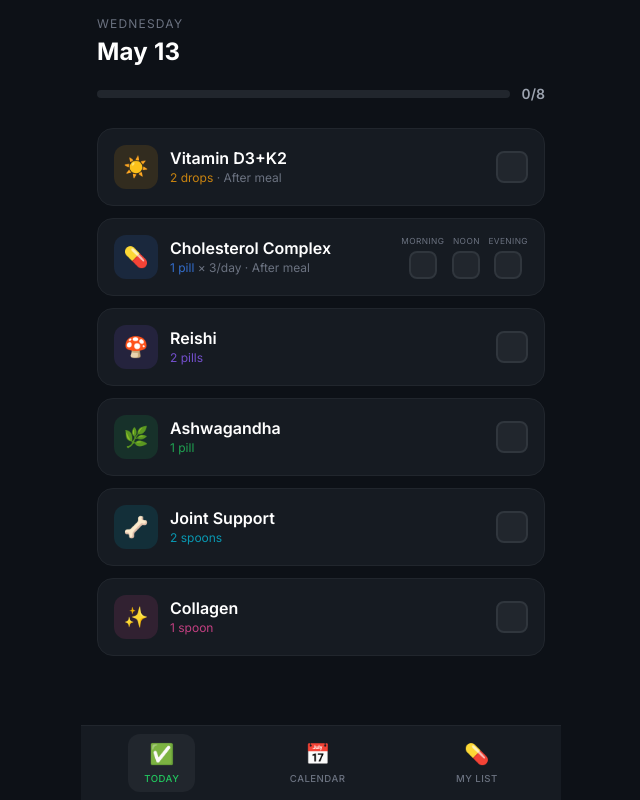
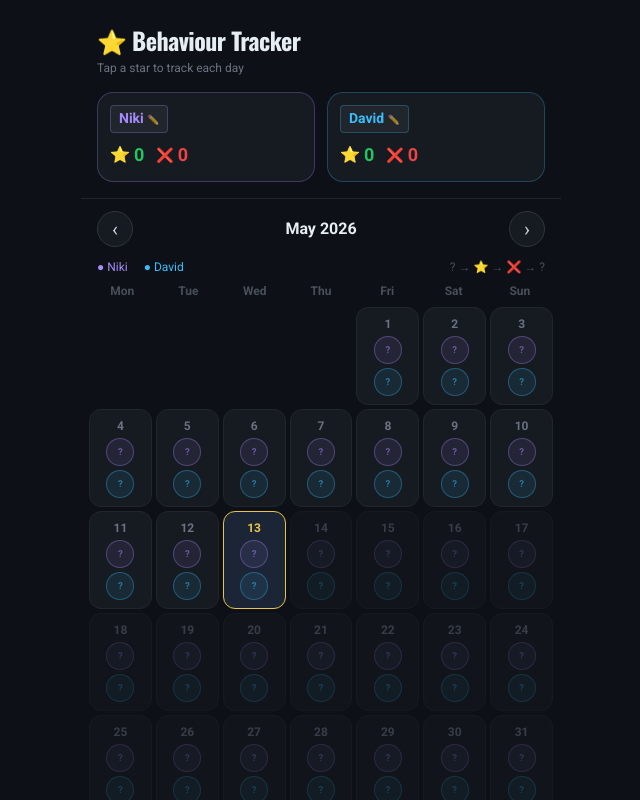
Before and after one commit to mhoust-create/Michal-test, a React (Vite) app: page / in a window 1280 px wide. Shown: the whole page, without its empty margins (319-959 px from the left). Built offline with nearby package versions, Linux system fonts and the light colour scheme.

Commit message:
Restore Behaviour Tracker app on main

```diff
--- a/index.html
+++ b/index.html
@@ -6,12 +6,12 @@
     <meta name="theme-color" content="#0d1117" />
     <meta name="apple-mobile-web-app-capable" content="yes" />
     <meta name="apple-mobile-web-app-status-bar-style" content="black-translucent" />
-    <link rel="icon" type="image/svg+xml" href="/warfit/icons/icon.svg" />
-    <link rel="apple-touch-icon" href="/warfit/icons/icon.svg" />
-    <meta name="apple-mobile-web-app-title" content="SupTrack" />
+    <link rel="icon" type="image/svg+xml" href="/icons/icon.svg" />
+    <link rel="apple-touch-icon" href="/icons/icon.svg" />
+    <meta name="apple-mobile-web-app-title" content="BehaviourTracker" />
     <link rel="preconnect" href="https://fonts.googleapis.com" />
-    <link href="https://fonts.googleapis.com/css2?family=Inter:wght@400;500;600;700&family=Roboto:wght@300;400;500;700&display=swap" rel="stylesheet" />
-    <title>SupTrack — Supplements Tracker</title>
+    <link href="https://fonts.googleapis.com/css2?family=Oswald:wght@400;500;600;700&family=Roboto:wght@300;400;500;700&display=swap" rel="stylesheet" />
+    <title>Behaviour Tracker — Niki &amp; David</title>
   </head>
   <body>
     <div id="root"></div>
--- a/src/App.jsx
+++ b/src/App.jsx
@@ -1,75 +1,11 @@
-import { useState } from 'react';
-import { useLocalStorage } from './hooks/useLocalStorage';
-import { TodayView } from './components/TodayView';
-import { CalendarView } from './components/CalendarView';
-import { ManageSupplements } from './components/ManageSupplements';
-
-const DEFAULT_SUPPLEMENTS = [
-  { id: 'vit-d3-k2', name: 'Vitamin D3+K2', dose: '2 drops', timesPerDay: 1, note: 'After meal', emoji: '☀️', color: '#f59e0b', description: '', dosageText: '' },
-  { id: 'cholesterol', name: 'Cholesterol Complex', dose: '1 pill', timesPerDay: 3, timeLabels: ['Morning', 'Noon', 'Evening'], note: 'After meal', emoji: '💊', color: '#3b82f6', description: '', dosageText: '' },
-  { id: 'reishi', name: 'Reishi', dose: '2 pills', timesPerDay: 1, note: '', emoji: '🍄', color: '#8b5cf6', description: '', dosageText: '' },
-  { id: 'ashwagandha', name: 'Ashwagandha', dose: '1 pill', timesPerDay: 1, note: '', emoji: '🌿', color: '#22c55e', description: '', dosageText: '' },
-  { id: 'joint-support', name: 'Joint Support', dose: '2 spoons', timesPerDay: 1, note: '', emoji: '🦴', color: '#06b6d4', description: '', dosageText: '' },
-  { id: 'collagen', name: 'Collagen', dose: '1 spoon', timesPerDay: 1, note: '', emoji: '✨', color: '#ec4899', description: '', dosageText: '' },
-];
-
-const NAV = [
-  { id: 'today', label: 'Today', icon: '✅' },
-  { id: 'calendar', label: 'Calendar', icon: '📅' },
-  { id: 'list', label: 'My List', icon: '💊' },
-];
+import { BehaviourTracker } from './components/BehaviourTracker';
 
 function App() {
-  const [activeTab, setActiveTab] = useState('today');
-  const [supplements, setSupplements] = useLocalStorage('supps_list', DEFAULT_SUPPLEMENTS);
-  const [log, setLog] = useLocalStorage('supps_log', {});
-
-  const today = new Date().toISOString().slice(0, 10);
-
-  const toggleDose = (suppId, doseIndex) => {
-    setLog(prev => {
-      const dayLog = prev[today] || {};
-      const suppLog = dayLog[suppId] ? [...dayLog[suppId]] : [];
-      suppLog[doseIndex] = !suppLog[doseIndex];
-      return { ...prev, [today]: { ...dayLog, [suppId]: suppLog } };
-    });
-  };
-
   return (
-    <div className="flex flex-col h-screen" style={{ background: '#0d1117' }}>
-      <div className="flex-1 overflow-hidden">
-        {activeTab === 'today' && (
-          <div className="h-full overflow-y-auto">
-            <TodayView supplements={supplements} log={log} today={today} onToggle={toggleDose} />
-          </div>
-        )}
-        {activeTab === 'calendar' && (
-          <div className="h-full overflow-y-auto">
-            <CalendarView supplements={supplements} log={log} today={today} />
-          </div>
-        )}
-        {activeTab === 'list' && (
-          <div className="h-full overflow-y-auto">
-            <ManageSupplements supplements={supplements} setSupplements={setSupplements} />
-          </div>
-        )}
+    <div className="flex flex-col h-screen overflow-hidden" style={{ background: '#0d1117' }}>
+      <div className="flex-1 overflow-y-auto">
+        <BehaviourTracker />
       </div>
-      <nav
-        className="flex items-center justify-around py-2 px-2"
-        style={{ background: '#161b22', borderTop: '1px solid #21262d', paddingBottom: 'max(8px, env(safe-area-inset-bottom, 8px))' }}
-      >
-        {NAV.map(({ id, label, icon }) => (
-          <button
-            key={id}
-            onClick={() => setActiveTab(id)}
-            className="flex flex-col items-center gap-1 px-4 py-1.5 rounded-xl transition-all"
-            style={{ background: activeTab === id ? '#21262d' : 'transparent', color: activeTab === id ? '#22c55e' : '#6b7280', minWidth: 64 }}
-          >
-            <span className="text-xl">{icon}</span>
-            <span className="font-medium uppercase tracking-wider" style={{ fontSize: '0.6rem' }}>{label}</span>
-          </button>
-        ))}
-      </nav>
     </div>
   );
 }
--- a/src/index.css
+++ b/src/index.css
@@ -11,7 +11,7 @@ body {
   margin: 0;
   background-color: #0d1117;
   color: #e6edf3;
-  font-family: 'Inter', 'Roboto', 'Segoe UI', sans-serif;
+  font-family: 'Roboto', 'Segoe UI', sans-serif;
   overscroll-behavior: none;
 }
 
@@ -26,13 +26,28 @@ body {
 }
 
 h1, h2, h3 {
-  font-family: 'Inter', 'Segoe UI', sans-serif;
-  letter-spacing: 0.01em;
+  font-family: 'Oswald', 'Impact', sans-serif;
+  letter-spacing: 0.05em;
 }
 
 ::-webkit-scrollbar { width: 4px; }
 ::-webkit-scrollbar-track { background: #161b22; }
 ::-webkit-scrollbar-thumb { background: #30363d; border-radius: 2px; }
+
+@keyframes pulse-glow {
+  0%, 100% { box-shadow: 0 0 10px rgba(232, 197, 71, 0.3); }
+  50% { box-shadow: 0 0 30px rgba(232, 197, 71, 0.8); }
+}
+.timer-glow { animation: pulse-glow 1.5s ease-in-out infinite; }
+
+@keyframes flicker {
+  0%, 100% { transform: scaleY(1) rotate(-2deg); }
+  50% { transform: scaleY(1.05) rotate(2deg); }
+}
+.flame { animation: flicker 0.5s ease-in-out infinite alternate; display: inline-block; }
+
+.exercise-card { transition: all 0.2s ease; }
+.exercise-card:active { transform: scale(0.98); }
 
 @keyframes slideUp {
   from { transform: translateY(20px); opacity: 0; }
--- a/vite.config.js
+++ b/vite.config.js
@@ -3,16 +3,16 @@ import react from '@vitejs/plugin-react'
 import { VitePWA } from 'vite-plugin-pwa'
 
 export default defineConfig({
-  base: '/warfit/',
+  base: '/Michal-test/',
   plugins: [
     react(),
     VitePWA({
       registerType: 'autoUpdate',
       includeAssets: ['favicon.svg'],
       manifest: {
-        name: 'SupTrack — Supplements Tracker',
-        short_name: 'SupTrack',
-        description: 'Track your daily vitamins and supplements intake',
+        name: 'Behaviour Tracker',
+        short_name: 'Behaviour',
+        description: 'Track good and bad behaviour for Niki and David',
         theme_color: '#0d1117',
         background_color: '#0d1117',
         display: 'standalone',
@@ -20,10 +20,23 @@ export default defineConfig({
         scope: '/',
         start_url: '/',
         icons: [
-          { src: 'icons/icon-192.png', sizes: '192x192', type: 'image/png' },
-          { src: 'icons/icon-512.png', sizes: '512x512', type: 'image/png' },
-          { src: 'icons/icon-512.png', sizes: '512x512', type: 'image/png', purpose: 'any maskable' }
-        ]
+          {
+            src: 'icons/icon-192.png',
+            sizes: '192x192',
+            type: 'image/png',
+          },
+          {
+            src: 'icons/icon-512.png',
+            sizes: '512x512',
+            type: 'image/png',
+          },
+          {
+            src: 'icons/icon-512.png',
+            sizes: '512x512',
+            type: 'image/png',
+            purpose: 'any maskable',
+          },
+        ],
       },
       workbox: {
         globPatterns: ['**/*.{js,css,html,svg,png,ico}'],
@@ -31,15 +44,21 @@ export default defineConfig({
           {
             urlPattern: /^https:\/\/fonts\.googleapis\.com\/.*/i,
             handler: 'CacheFirst',
-            options: { cacheName: 'google-fonts-cache', expiration: { maxEntries: 10, maxAgeSeconds: 31536000 } }
+            options: {
+              cacheName: 'google-fonts-cache',
+              expiration: { maxEntries: 10, maxAgeSeconds: 60 * 60 * 24 * 365 },
+            },
           },
           {
             urlPattern: /^https:\/\/fonts\.gstatic\.com\/.*/i,
             handler: 'CacheFirst',
-            options: { cacheName: 'gstatic-fonts-cache', expiration: { maxEntries: 10, maxAgeSeconds: 31536000 } }
-          }
-        ]
-      }
-    })
-  ]
+            options: {
+              cacheName: 'gstatic-fonts-cache',
+              expiration: { maxEntries: 10, maxAgeSeconds: 60 * 60 * 24 * 365 },
+            },
+          },
+        ],
+      },
+    }),
+  ],
 })
```
